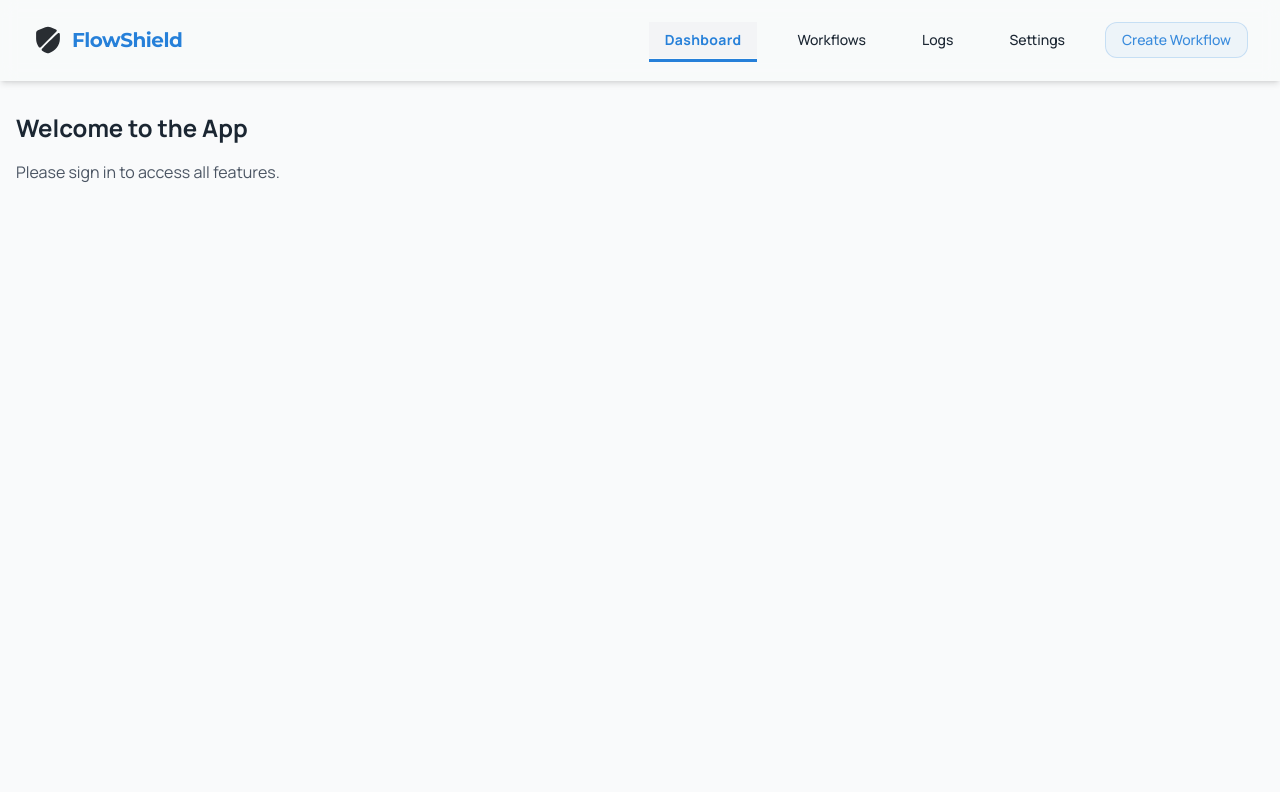
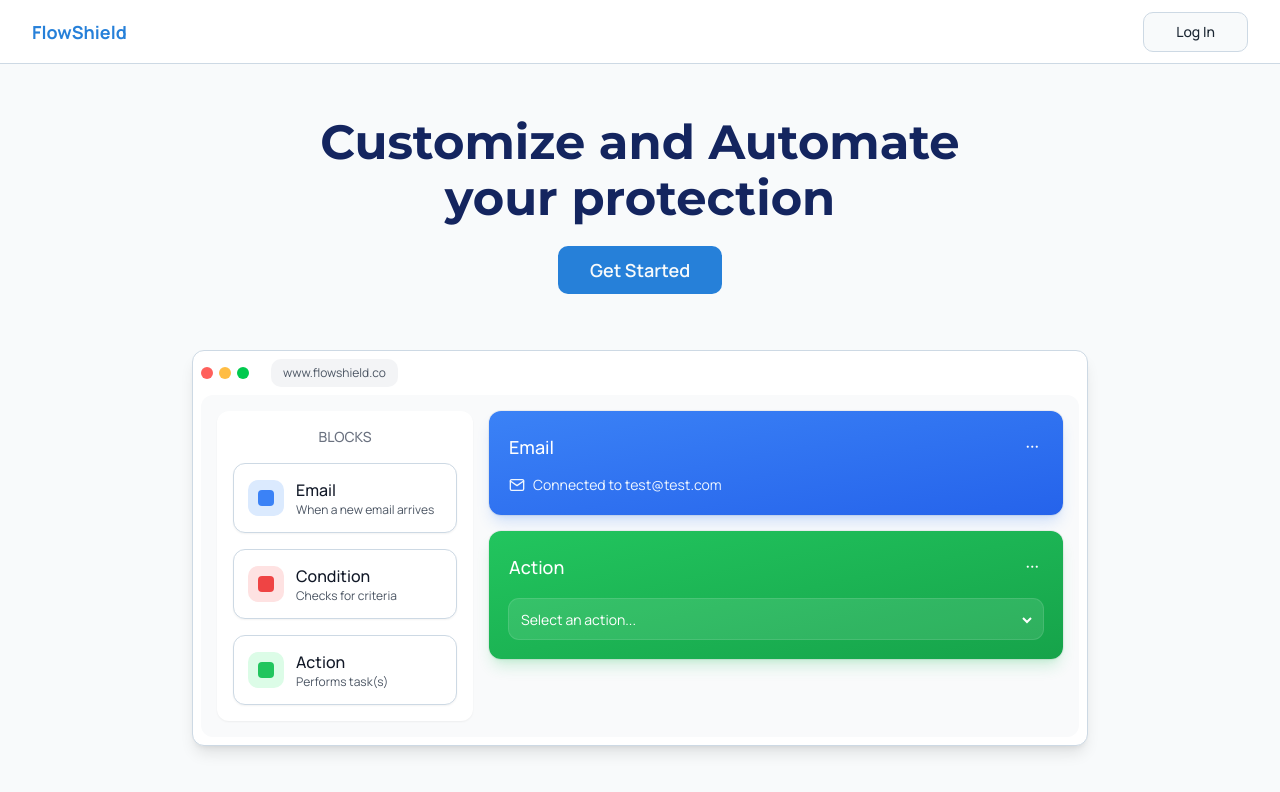
Before and after one commit to JasonLovesDoggo/uofthacks-12, a Next.js app in the folder frontend/: page / in a window 1280 px wide. Shown: the top 792 px of the page. Built offline with nearby package versions, Linux system fonts and the light colour scheme; no server answers.

Commit message:
feat: create landing page and navigation components; update routing for dashboard access

```diff
--- /dev/null
+++ b/frontend/app/page.tsx
@@ -0,0 +1,142 @@
+import Link from "next/link";
+
+import { Button } from "@/components/ui/button";
+import { LandingNavbar } from "@/components/LandingNavbar";
+
+export default function Home() {
+  return (
+    <>
+      <LandingNavbar />
+      <main className="flex min-h-screen flex-col items-center justify-center px-4 pt-16">
+        <div className="flex w-full flex-col items-center gap-6 text-center">
+          <div className="flex flex-col gap-2 font-montserrat">
+            <h1 className="text-4xl font-bold text-[#14255F] sm:text-5xl">
+              Customize and Automate
+            </h1>
+            <h1 className="text-4xl font-bold text-[#14255F] sm:text-5xl">
+              your protection
+            </h1>
+          </div>
+
+          <Button asChild className="px-8 py-6 text-lg font-semibold">
+            <Link href="/sign-up">Get Started</Link>
+          </Button>
+
+          <div className="relative mt-8 w-full max-w-4xl rounded-lg border bg-white p-2 shadow-lg">
+            {/* Browser Controls */}
+            <div className="flex items-center gap-1.5 pb-2">
+              <div className="h-3 w-3 rounded-full bg-[#FF605C]" />
+              <div className="h-3 w-3 rounded-full bg-[#FFBD44]" />
+              <div className="h-3 w-3 rounded-full bg-[#00CA4E]" />
+              <div className="ml-4 flex items-center gap-2">
+                <div className="flex h-7 w-full items-center rounded-md bg-gray-100 px-3">
+                  <span className="text-xs text-gray-600">
+                    www.flowshield.co
+                  </span>
+                </div>
+              </div>
+            </div>
+
+            {/* Browser Content */}
+            <div className="flex gap-4 rounded-lg bg-gray-50 p-4">
+              {/* Left Sidebar */}
+              <div className="flex w-64 flex-col gap-4 rounded-lg bg-white p-4 shadow-sm">
+                <div className="text-sm font-medium text-gray-500">BLOCKS</div>
+
+                {/* Email Block */}
+                <div className="group flex cursor-pointer items-center gap-3 rounded-lg border bg-white p-3.5 shadow-sm transition-all duration-200 hover:border-blue-200 hover:bg-blue-50/50 hover:shadow-md">
+                  <div className="flex h-9 w-9 items-center justify-center rounded-md bg-blue-100 transition-all duration-200 group-hover:bg-blue-200">
+                    <div className="h-4 w-4 rounded bg-blue-500 transition-all duration-200 group-hover:scale-110" />
+                  </div>
+                  <div className="flex flex-col text-left">
+                    <span className="font-medium text-gray-900">Email</span>
+                    <span className="text-xs text-gray-600">
+                      When a new email arrives
+                    </span>
+                  </div>
+                </div>
+
+                {/* Condition Block */}
+                <div className="group flex cursor-pointer items-center gap-3 rounded-lg border bg-white p-3.5 shadow-sm transition-all duration-200 hover:border-red-200 hover:bg-red-50/50 hover:shadow-md">
+                  <div className="flex h-9 w-9 items-center justify-center rounded-md bg-red-100 transition-all duration-200 group-hover:bg-red-200">
+                    <div className="h-4 w-4 rounded bg-red-500 transition-all duration-200 group-hover:scale-110" />
+                  </div>
+                  <div className="flex flex-col text-left">
+                    <span className="font-medium text-gray-900">Condition</span>
+                    <span className="text-xs text-gray-600">
+                      Checks for criteria
+                    </span>
+                  </div>
+                </div>
+
+                {/* Action Block */}
+                <div className="group flex cursor-pointer items-center gap-3 rounded-lg border bg-white p-3.5 shadow-sm transition-all duration-200 hover:border-green-200 hover:bg-green-50/50 hover:shadow-md">
+                  <div className="flex h-9 w-9 items-center justify-center rounded-md bg-green-100 transition-all duration-200 group-hover:bg-green-200">
+                    <div className="h-4 w-4 rounded bg-green-500 transition-all duration-200 group-hover:scale-110" />
+                  </div>
+                  <div className="flex flex-col text-left">
+                    <span className="font-medium text-gray-900">Action</span>
+                    <span className="text-xs text-gray-600">
+                      Performs task(s)
+                    </span>
+                  </div>
+                </div>
+              </div>
+
+              {/* Right Content Area */}
+              <div className="flex flex-1 flex-col gap-4">
+                {/* Email Block */}
+                <div className="rounded-lg bg-gradient-to-br from-blue-500 to-blue-600 p-5 text-white shadow-lg shadow-blue-500/20 ring-1 ring-black/5">
+                  <div className="flex items-center justify-between">
+                    <span className="text-lg font-medium">Email</span>
+                    <button className="rounded-md p-1 hover:bg-white/10">
+                      <span className="text-xl leading-none">···</span>
+                    </button>
+                  </div>
+                  <div className="mt-3 flex items-center gap-2 text-sm text-blue-50">
+                    <svg className="h-4 w-4" viewBox="0 0 24 24" fill="none">
+                      <path
+                        d="M20 4H4C2.9 4 2 4.9 2 6V18C2 19.1 2.9 20 4 20H20C21.1 20 22 19.1 22 18V6C22 4.9 21.1 4 20 4Z"
+                        stroke="currentColor"
+                        strokeWidth="2"
+                        strokeLinecap="round"
+                        strokeLinejoin="round"
+                      />
+                      <path
+                        d="M22 6L12 13L2 6"
+                        stroke="currentColor"
+                        strokeWidth="2"
+                        strokeLinecap="round"
+                        strokeLinejoin="round"
+                      />
+                    </svg>
+                    <span>Connected to test@test.com</span>
+                  </div>
+                </div>
+
+                {/* Action Block */}
+                <div className="rounded-lg bg-gradient-to-br from-green-500 to-green-600 p-5 text-white shadow-lg shadow-green-500/20 ring-1 ring-black/5">
+                  <div className="flex items-center justify-between">
+                    <span className="text-lg font-medium">Action</span>
+                    <button className="rounded-md p-1 hover:bg-white/10">
+                      <span className="text-xl leading-none">···</span>
+                    </button>
+                  </div>
+                  <div className="mt-4">
+                    <div className="overflow-hidden rounded-md bg-white/10 p-2 ring-1 ring-white/20">
+                      <select className="w-full bg-transparent text-sm text-white outline-none hover:cursor-pointer">
+                        <option className="bg-blue-600">
+                          Select an action...
+                        </option>
+                      </select>
+                    </div>
+                  </div>
+                </div>
+              </div>
+            </div>
+          </div>
+        </div>
+      </main>
+    </>
+  );
+}
--- /dev/null
+++ b/frontend/components/LandingNavbar.tsx
@@ -0,0 +1,16 @@
+import Link from "next/link";
+
+import { Button } from "@/components/ui/button";
+
+export const LandingNavbar = () => {
+  return (
+    <nav className="fixed left-0 right-0 top-0 z-50 flex h-16 items-center justify-between border-b bg-white px-4 sm:px-8">
+      <Link href="/" className="text-lg font-bold text-primary">
+        FlowShield
+      </Link>
+      <Button variant="outline" asChild className="px-8 font-medium">
+        <Link href="/login">Log In</Link>
+      </Button>
+    </nav>
+  );
+};
--- a/frontend/components/auth/sign-in-form.tsx
+++ b/frontend/components/auth/sign-in-form.tsx
@@ -55,7 +55,7 @@ const SignInForm = ({}: Props) => {
           router.push(data.data.redirect);
         } else if (data.success) {
           toast.success("Welcome back!");
-          router.push("/");
+          router.push("/dashboard");
         } else {
           toast.error(data.message || "Invalid email or password");
         }
--- a/frontend/components/ui/mobile-menu.tsx
+++ b/frontend/components/ui/mobile-menu.tsx
@@ -85,7 +85,7 @@ export default function MobileMenu() {
           <div className="flex-1 overflow-y-auto border-t px-6 py-4">
             <nav className="flex flex-col space-y-2">
               <NavLink
-                href="/"
+                href="/dashboard"
                 onClick={() => setIsOpen(false)}
                 className="rounded-lg px-4 py-2"
               >
--- a/frontend/config/navigation.ts
+++ b/frontend/config/navigation.ts
@@ -1,6 +1,6 @@
 export const NAV_LINKS = [
   {
-    href: "/",
+    href: "/dashboard",
     label: "Dashboard",
   },
   {
```
Also changed, not shown: frontend/middleware.ts (+3 -6 lines), frontend/app/(main)/dashboard/page.tsx (renamed from frontend/app/(main)/page.tsx).
